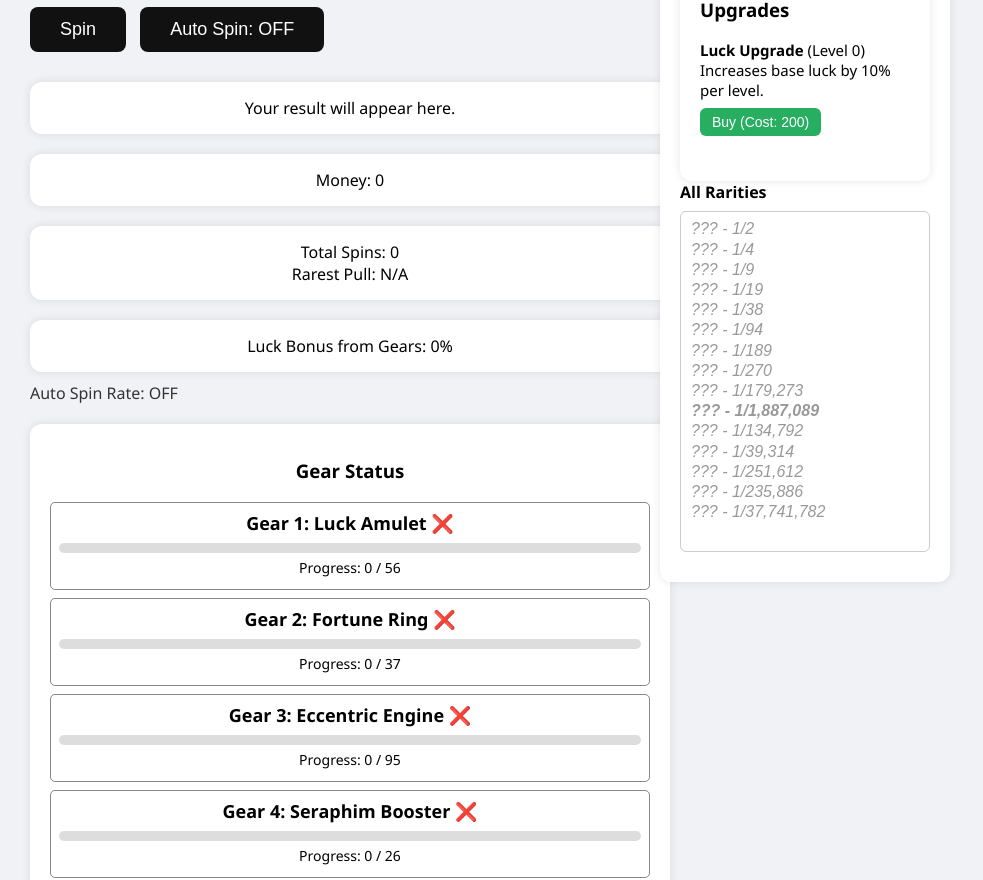
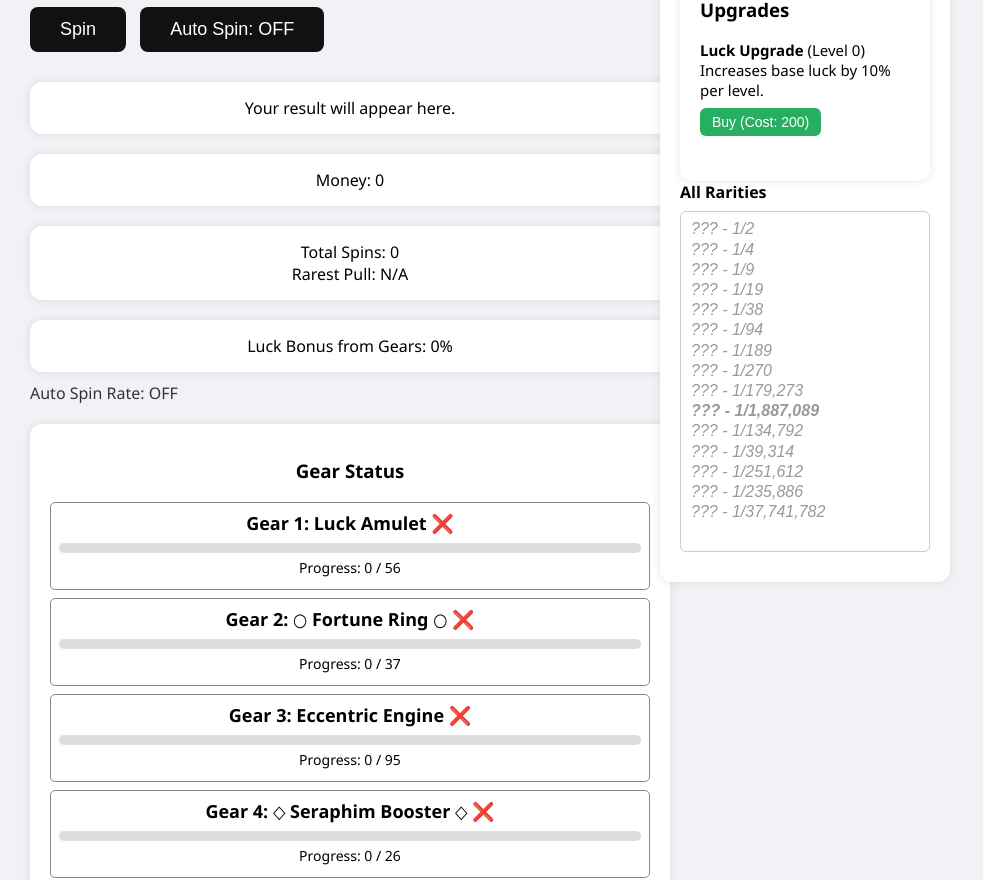
Before and after one commit to ayomide720/kysnrnggame, a plain HTML site: page index.html in a window 1280 px wide. Shown: the part 107-987 px from the top of the page, without its empty margins (0-983 px from the left). Drawn offline with Linux system fonts and the light colour scheme.

Commit message:
Update index.html

```diff
--- a/index.html
+++ b/index.html
@@ -381,7 +381,7 @@ const gearRecipes = {
     luckBonus: 1.25, // 50%
     spinRateBoost: 0.25
   },
-  "Gear 2: Fortune Ring": {
+  "Gear 2: ○ Fortune Ring ○": {
     requirements: { "Mythic": 15, "Ancient": 20, "Celestial": 2 },
     cost: 50000,
     luckBonus: 1.75,
@@ -394,7 +394,7 @@ const gearRecipes = {
     rarityUpgradeChance: 0.25,
     spinRateBoost: 0.15
   },
-  "Gear 4: Seraphim Booster": {
+  "Gear 4: ◇ Seraphim Booster ◇": {
     requirements: { "Celestial": 4, "Transcendent": 2, "Mythic": 20 },
     cost: 250000,
     luckBonus: 1.50,
```
